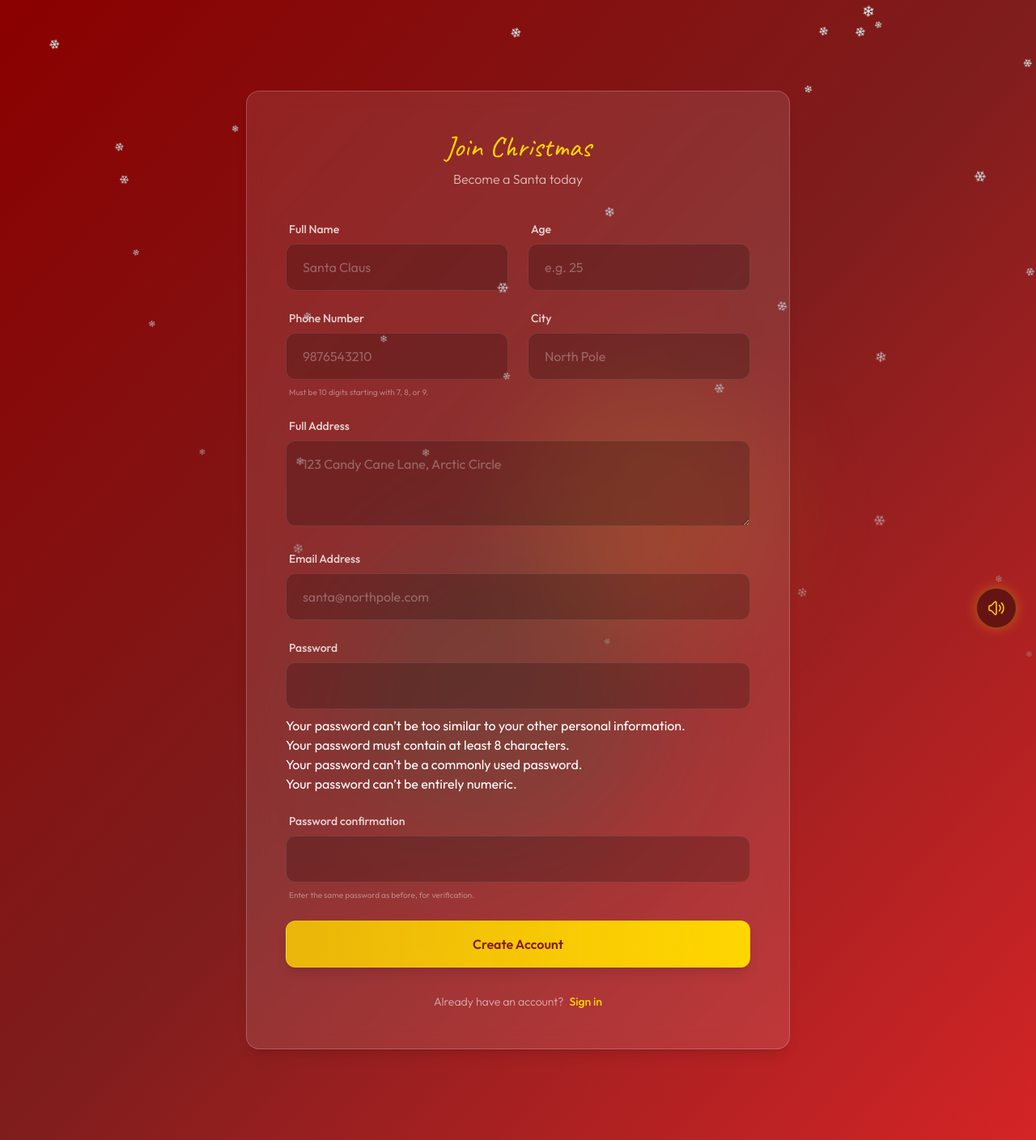
After one commit to shrnemmnl/Be-Santa, a Django app: page /auth/signup/ in a window 1280 px wide. The commit adds this page. Shown: the whole page at 81% size. Run offline with Django 5.2, Linux system fonts and the light colour scheme; some libraries are stand-ins or nearby versions.

Commit message:
implement login and sign up page and basic validations

```diff
--- /dev/null
+++ b/accounts/forms.py
@@ -0,0 +1,43 @@
+from django import forms
+from django.contrib.auth.forms import UserCreationForm, AuthenticationForm
+from .models import User
+
+class CustomUserCreationForm(UserCreationForm):
+    full_name = forms.CharField(required=True, max_length=255)
+    age = forms.IntegerField(required=True, min_value=1, max_value=120, widget=forms.NumberInput(attrs={'class': 'no-spin'}))
+    city = forms.CharField(required=True, max_length=100)
+    phone = forms.CharField(
+        required=True, max_length=15,
+        help_text="Enter a unique phone number"
+    )
+    full_address = forms.CharField(widget=forms.Textarea(attrs={'rows': 3}), required=True)
+
+    class Meta:
+        model = User
+        fields = ('email', 'full_name', 'phone', 'age', 'city', 'full_address')
+
+    def save(self, commit=True):
+        user = super().save(commit=False)
+        user.username = self.cleaned_data['email']  # Auto-fill username with email
+        if commit:
+            user.save()
+        return user
+
+    def clean_phone(self):
+        phone = self.cleaned_data.get('phone')
+
+        # Regex Validation
+        if not phone.isdigit():
+             raise forms.ValidationError("Phone number must contain only digits.")
+        if len(phone) != 10:
+             raise forms.ValidationError("Phone number must be exactly 10 digits.")
+        if not phone.startswith(('7', '8', '9')):
+             raise forms.ValidationError("Phone number must start with 7, 8, or 9.")
+
+        # Uniqueness Check
+        if User.objects.filter(phone=phone).exists():
+           raise forms.ValidationError("This user is already signed up, you have to login.")
+        return phone
+
+class CustomAuthenticationForm(AuthenticationForm):
+    username = forms.EmailField(widget=forms.TextInput(attrs={'autofocus': True}))
--- a/accounts/models.py
+++ b/accounts/models.py
@@ -3,6 +3,11 @@ from django.db import models
 
 class User(AbstractUser):
     email = models.EmailField(unique=True)
+    full_name = models.CharField(max_length=255, null=True, blank=True)
+    age = models.PositiveIntegerField(null=True, blank=True)
+    city = models.CharField(max_length=100, null=True, blank=True)
+    phone = models.CharField(max_length=20, unique=True, null=True, blank=True)
+    full_address = models.TextField(null=True, blank=True)
 
     USERNAME_FIELD = 'email'
     REQUIRED_FIELDS = ['username']
--- /dev/null
+++ b/accounts/templates/accounts/signup.html
@@ -0,0 +1,250 @@
+{% extends 'base.html' %}
+{% load static %}
+
+{% block content %}
+<div class="min-h-screen flex items-center justify-center relative py-20">
+
+    <!-- Background Decor -->
+    <div class="absolute inset-0 z-0 fixed">
+        <div class="absolute bottom-1/4 left-1/3 w-96 h-96 bg-green-900/20 rounded-full blur-3xl animate-float"
+            style="animation-delay: 1s;"></div>
+        <div class="absolute top-1/3 right-1/4 w-80 h-80 bg-gold-accent/10 rounded-full blur-3xl animate-float"></div>
+    </div>
+
+    <!-- Signup Card -->
+    <div class="relative z-10 w-full max-w-2xl p-8 md:p-12 glass-panel animate-fade-in mx-4 my-8">
+        <div class="text-center mb-10">
+            <h2 class="text-4xl font-hand text-gold-accent mb-2">Join Christmas</h2>
+            <p class="text-white/70 font-sans font-light">Become a Santa today</p>
+        </div>
+
+        <form method="post" class="space-y-6" id="signup-form" novalidate>
+            {% csrf_token %}
+
+            {% if form.non_field_errors %}
+            <div class="bg-red-500/20 border border-red-500/50 rounded-lg p-3 text-sm text-red-100 text-center">
+                {{ form.non_field_errors.0 }}
+            </div>
+            {% endif %}
+
+            <div class="grid grid-cols-1 md:grid-cols-2 gap-6">
+                <!-- Full Name -->
+                <div class="space-y-2">
+                    <label class="block text-sm font-medium text-white/80 pl-1">Full Name</label>
+                    <input type="text" name="full_name" id="id_full_name" required
+                        class="w-full px-5 py-4 bg-black/20 border border-white/10 rounded-xl focus:ring-2 focus:ring-gold-accent/50 focus:border-gold-accent/50 text-white placeholder-white/30 outline-none transition-all duration-300"
+                        placeholder="Santa Claus">
+                    <p id="error_full_name" class="text-red-300 text-xs pl-1 hidden animate-pulse"></p>
+                    {% if form.full_name.errors %}
+                    <p class="text-red-300 text-xs pl-1">{{ form.full_name.errors.0 }}</p>
+                    {% endif %}
+                </div>
+
+                <!-- Age -->
+                <div class="space-y-2">
+                    <label class="block text-sm font-medium text-white/80 pl-1">Age</label>
+                    <input type="number" name="age" id="id_age" required min="1" max="120"
+                        class="w-full px-5 py-4 bg-black/20 border border-white/10 rounded-xl focus:ring-2 focus:ring-gold-accent/50 focus:border-gold-accent/50 text-white placeholder-white/30 outline-none transition-all duration-300"
+                        placeholder="e.g. 25">
+                    <p id="error_age" class="text-red-300 text-xs pl-1 hidden animate-pulse"></p>
+                    {% if form.age.errors %}
+                    <p class="text-red-300 text-xs pl-1">{{ form.age.errors.0 }}</p>
+                    {% endif %}
+                </div>
+            </div>
+
+            <div class="grid grid-cols-1 md:grid-cols-2 gap-6">
+                <!-- Phone -->
+                <div class="space-y-2">
+                    <label class="block text-sm font-medium text-white/80 pl-1">Phone Number</label>
+                    <input type="tel" name="phone" id="id_phone" required maxlength="10"
+                        class="w-full px-5 py-4 bg-black/20 border border-white/10 rounded-xl focus:ring-2 focus:ring-gold-accent/50 focus:border-gold-accent/50 text-white placeholder-white/30 outline-none transition-all duration-300"
+                        placeholder="9876543210">
+                    <p id="error_phone" class="text-red-300 text-xs pl-1 hidden animate-pulse"></p>
+                    {% if form.phone.errors %}
+                    <p class="text-red-300 text-xs pl-1">{{ form.phone.errors.0 }}</p>
+                    {% endif %}
+                    <p class="text-white/40 text-[10px] pl-1">Must be 10 digits starting with 7, 8, or 9.</p>
+                </div>
+
+                <!-- City -->
+                <div class="space-y-2">
+                    <label class="block text-sm font-medium text-white/80 pl-1">City</label>
+                    <input type="text" name="city" id="id_city" required
+                        class="w-full px-5 py-4 bg-black/20 border border-white/10 rounded-xl focus:ring-2 focus:ring-gold-accent/50 focus:border-gold-accent/50 text-white placeholder-white/30 outline-none transition-all duration-300"
+                        placeholder="North Pole">
+                    <p id="error_city" class="text-red-300 text-xs pl-1 hidden animate-pulse"></p>
+                    {% if form.city.errors %}
+                    <p class="text-red-300 text-xs pl-1">{{ form.city.errors.0 }}</p>
+                    {% endif %}
+                </div>
+            </div>
+
+            <!-- Full Address -->
+            <div class="space-y-2">
+                <label class="block text-sm font-medium text-white/80 pl-1">Full Address</label>
+                <textarea name="full_address" id="id_full_address" required rows="3"
+                    class="w-full px-5 py-4 bg-black/20 border border-white/10 rounded-xl focus:ring-2 focus:ring-gold-accent/50 focus:border-gold-accent/50 text-white placeholder-white/30 outline-none transition-all duration-300"
+                    placeholder="123 Candy Cane Lane, Arctic Circle"></textarea>
+                <p id="error_full_address" class="text-red-300 text-xs pl-1 hidden animate-pulse"></p>
+                {% if form.full_address.errors %}
+                <p class="text-red-300 text-xs pl-1">{{ form.full_address.errors.0 }}</p>
+                {% endif %}
+            </div>
+
+            <!-- Email -->
+            <div class="space-y-2">
+                <label class="block text-sm font-medium text-white/80 pl-1">Email Address</label>
+                <input type="email" name="email" id="id_email" required
+                    class="w-full px-5 py-4 bg-black/20 border border-white/10 rounded-xl focus:ring-2 focus:ring-gold-accent/50 focus:border-gold-accent/50 text-white placeholder-white/30 outline-none transition-all duration-300"
+                    placeholder="santa@northpole.com">
+                <p id="error_email" class="text-red-300 text-xs pl-1 hidden animate-pulse"></p>
+                {% if form.email.errors %}
+                <p class="text-red-300 text-xs pl-1">{{ form.email.errors.0 }}</p>
+                {% endif %}
+            </div>
+
+            <!-- Passwords -->
+            {% for field in form %}
+            {% if 'password' in field.name %}
+            <div class="space-y-2">
+                <label class="block text-sm font-medium text-white/80 pl-1">{{ field.label }}</label>
+                <input type="password" name="{{ field.name }}" id="id_{{ field.name }}" required
+                    class="w-full px-5 py-4 bg-black/20 border border-white/10 rounded-xl focus:ring-2 focus:ring-gold-accent/50 focus:border-gold-accent/50 text-white placeholder-white/30 outline-none transition-all duration-300">
+                <p id="error_{{ field.name }}" class="text-red-300 text-xs pl-1 hidden animate-pulse"></p>
+                {% if field.errors %}
+                <p class="text-red-300 text-xs pl-1">{{ field.errors.0 }}</p>
+                {% endif %}
+                {% if field.help_text %}
+                <p class="text-white/40 text-[10px] pl-1">{{ field.help_text|safe }}</p>
+                {% endif %}
+            </div>
+            {% endif %}
+            {% endfor %}
+
+            <!-- Submit Button -->
+            <button type="submit" id="submit-btn"
+                class="w-full bg-gradient-to-r from-gold-accent/80 to-gold-accent text-red-900 font-bold py-4 rounded-xl shadow-lg transform hover:scale-[1.02] transition-all duration-300 border border-white/10 mt-6 disabled:opacity-50 disabled:cursor-not-allowed">
+                Create Account
+            </button>
+        </form>
+
+        <div class="mt-8 text-center">
+            <p class="text-white/60 font-light text-sm">
+                Already have an account?
+                <a href="{% url 'accounts:login' %}"
+                    class="text-gold-accent hover:text-white font-medium transition-colors ml-1">
+                    Sign in
+                </a>
+            </p>
+        </div>
+    </div>
+</div>
+
+<script>
+    document.addEventListener('DOMContentLoaded', () => {
+        const form = document.getElementById('signup-form');
+        const submitBtn = document.getElementById('submit-btn');
+
+        const showError = (id, msg) => {
+            const el = document.getElementById(id);
+            if (el) {
+                el.textContent = msg;
+                el.classList.remove('hidden');
+            }
+        };
+
+        const clearError = (id) => {
+            const el = document.getElementById(id);
+            if (el) el.classList.add('hidden');
+        };
+
+        const phoneInput = document.getElementById('id_phone');
+
+        // Prevent non-numeric input for phone
+        phoneInput.addEventListener('keypress', (e) => {
+            if (!/[0-9]/.test(e.key)) {
+                e.preventDefault();
+            }
+        });
+
+        phoneInput.addEventListener('input', () => {
+            const val = phoneInput.value;
+            let error = "";
+
+            if (/[^0-9]/.test(val)) {
+                error = "Only numerical characters are allowed.";
+            } else if (val.length > 0 && !['7', '8', '9'].includes(val[0])) {
+                error = "Must start with 7, 8, or 9.";
+            } else if (val.length > 10) {
+                error = "Must be exactly 10 digits.";
+            }
+            // Strictly check 'live' if user pauses or length is 10
+            else if (val.length === 10 && !/^[789]\d{9}$/.test(val)) {
+                error = "Invalid format.";
+            }
+
+            if (error) {
+                showError('error_phone', error);
+            } else {
+                clearError('error_phone');
+            }
+            checkFormValidity();
+        });
+
+        // Other Fields
+        ['id_full_name', 'id_age', 'id_city', 'id_full_address', 'id_email'].forEach(id => {
+            const el = document IDs = document.getElementById(id);
+            const el = document.getElementById(id);
+            if (!el) return;
+            el.addEventListener('input', () => {
+                if (el.value.trim() === '') {
+                    showError('error_' + id.replace('id_', ''), "This field is required.");
+                } else {
+                    clearError('error_' + id.replace('id_', ''));
+                }
+                checkFormValidity();
+            });
+        });
+
+        const ageInput = document.getElementById('id_age');
+        if (ageInput) {
+            ageInput.addEventListener('input', () => {
+                if (ageInput.value && (ageInput.value < 1 || ageInput.value > 120)) {
+                    showError('error_age', "Please enter a valid age (1-120).");
+                } else {
+                    clearError('error_age');
+                }
+                checkFormValidity();
+            });
+        }
+
+        function checkFormValidity() {
+            const phone = document.getElementById('id_phone').value;
+            const validPhone = /^[789]\d{9}$/.test(phone);
+
+            const requiredIds = ['id_full_name', 'id_age', 'id_city', 'id_full_address', 'id_email'];
+            const allFilled = requiredIds.every(id => {
+                const el = document.getElementById(id);
+                return el && el.value.trim() !== '';
+            });
+
+            const passes = document.querySelectorAll('input[type="password"]');
+            const passFilled = Array.from(passes).every(p => p.value.length > 0);
+
+            const errorsShown = document.querySelectorAll('[id^="error_"]:not(.hidden)').length > 0;
+
+            if (validPhone && allFilled && passFilled && !errorsShown) {
+                submitBtn.disabled = false;
+                submitBtn.classList.remove('opacity-50', 'cursor-not-allowed');
+            } else {
+                submitBtn.disabled = true;
+                submitBtn.classList.add('opacity-50', 'cursor-not-allowed');
+            }
+        }
+
+        // Initial check
+        checkFormValidity();
+    });
+</script>
+{% endblock %}
--- /dev/null
+++ b/accounts/urls.py
@@ -0,0 +1,9 @@
+from django.urls import path
+from . import views
+
+app_name = 'accounts'
+
+urlpatterns = [
+    path('login/', views.login_view, name='login'),
+    path('signup/', views.signup_view, name='signup'),
+]
--- a/accounts/views.py
+++ b/accounts/views.py
@@ -1,3 +1,31 @@
-from django.shortcuts import render
+from django.shortcuts import render, redirect
+from django.contrib.auth import login, authenticate
+from .forms import CustomUserCreationForm, CustomAuthenticationForm
 
-# Create your views here.
+from django.contrib import messages
+
+def signup_view(request):
+    if request.method == 'POST':
+        form = CustomUserCreationForm(request.POST)
+        if form.is_valid():
+            form.save()
+            # Redirect to login page as requested, no auto-login
+            messages.success(request, "You are successfully signed up! Please login.")
+            return redirect('accounts:login')
+    else:
+        form = CustomUserCreationForm()
+    return render(request, 'accounts/signup.html', {'form': form})
+
+def login_view(request):
+    if request.method == 'POST':
+        form = CustomAuthenticationForm(request, data=request.POST)
+        if form.is_valid():
+            username = form.cleaned_data.get('username')
+            password = form.cleaned_data.get('password')
+            user = authenticate(username=username, password=password)
+            if user is not None:
+                login(request, user)
+                return redirect('core:landing_page')
+    else:
+        form = CustomAuthenticationForm()
+    return render(request, 'accounts/login.html', {'form': form})
--- a/be_santa/urls.py
+++ b/be_santa/urls.py
@@ -2,5 +2,6 @@ from django.urls import path, include
 
 urlpatterns = [
     path('', include('core.urls')),
+    path('auth/', include('accounts.urls')),
     path('admin-panel/', include('custom_admin.urls')),
 ]
```
Also changed, not shown: accounts/templates/accounts/login.html (added, +87 -0 lines), core/templates/core/landing.html (+8 -0 lines), accounts/migrations/0002_user_age_user_city_user_full_address_user_full_name_and_more.py (added).
